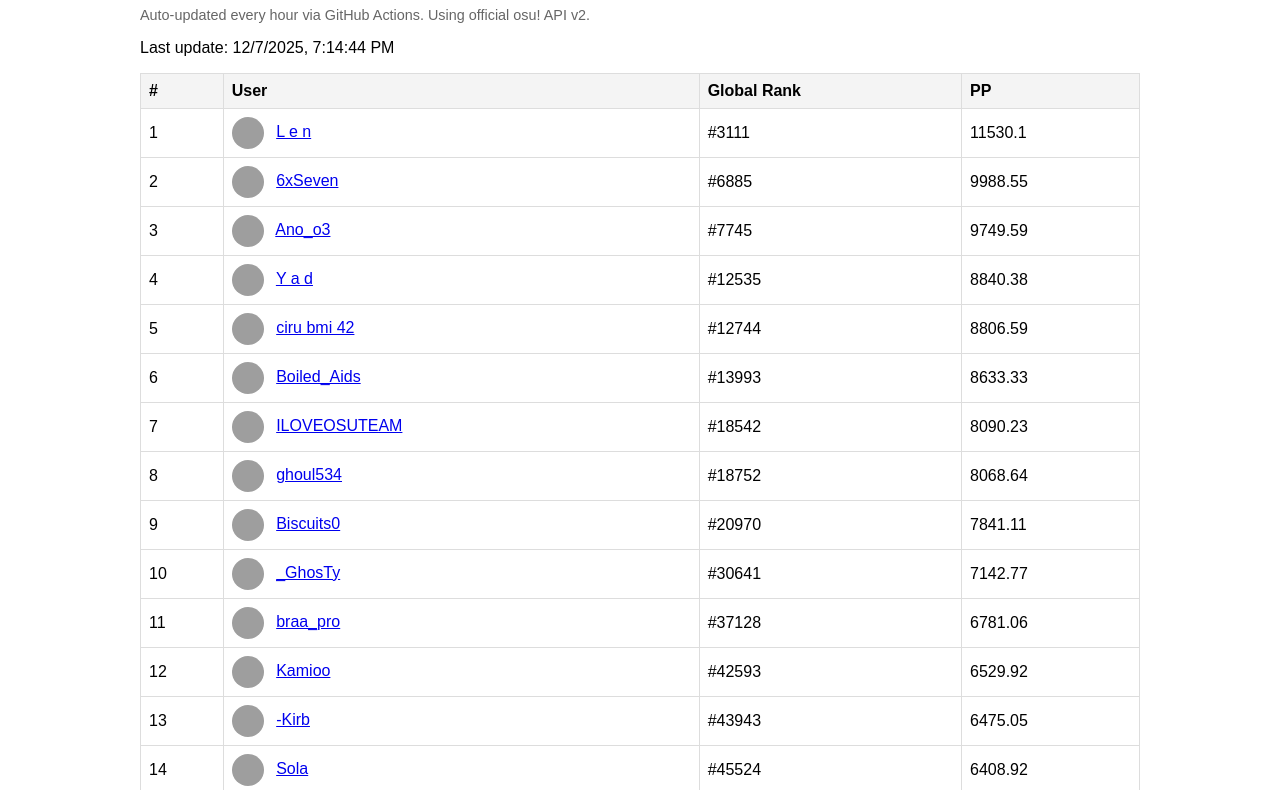
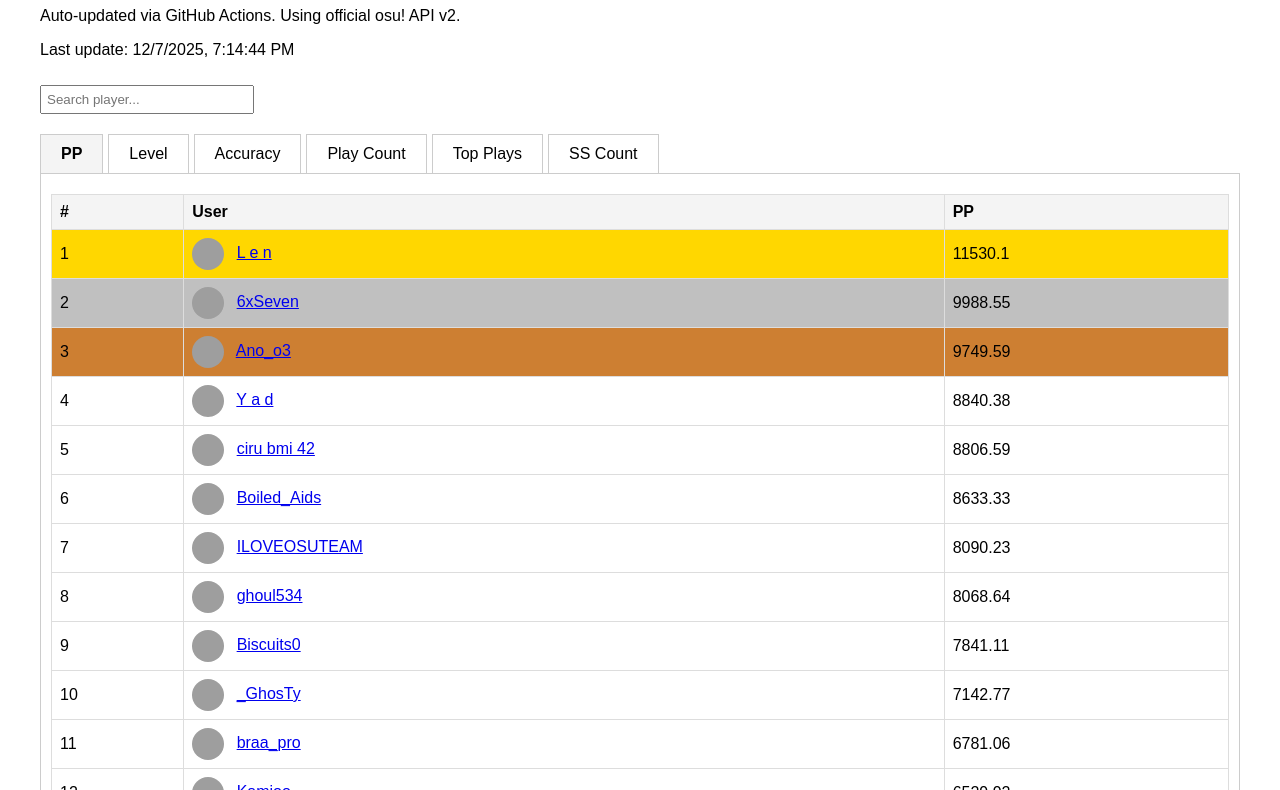
Before and after one commit to 4HM056/Heaven.github.io, a website: page index.html in a window 1280 px wide. Shown: the part 93-883 px from the top of the page. Drawn offline with Linux system fonts and the light colour scheme; grey boxes are pictures that could not be loaded.

Commit message:
Update index.html

```diff
--- a/index.html
+++ b/index.html
@@ -1,29 +1,48 @@
-<!doctype html>
+<!DOCTYPE html>
 <html>
 <head>
   <meta charset="utf-8" />
   <title>Osu! Iraq Leaderboard</title>
   <meta name="viewport" content="width=device-width,initial-scale=1" />
   <style>
-    body { font-family: Arial, sans-serif; padding: 20px; max-width: 1000px; margin: auto; }
-    table { border-collapse: collapse; width: 100%; }
+    body { font-family: Arial, sans-serif; padding: 20px; max-width: 1200px; margin: auto; }
+    table { border-collapse: collapse; width: 100%; margin-top: 10px; }
     th, td { border: 1px solid #ddd; padding: 8px; text-align: left; }
-    th { background: #f4f4f4; }
-    img.avatar { width: 32px; height: 32px; border-radius: 50%; vertical-align: middle; margin-right: 8px; }
-    .small { font-size: .9em; color: #666; }
+    th { background: #f4f4f4; cursor: pointer; }
+    .avatar { width: 32px; height: 32px; border-radius: 50%; vertical-align: middle; margin-right: 8px; }
+    .top1 { background-color: gold; }
+    .top2 { background-color: silver; }
+    .top3 { background-color: #cd7f32; }
+    .tabs { display: flex; margin-top: 20px; }
+    .tab { padding: 10px 20px; margin-right: 5px; cursor: pointer; border: 1px solid #ccc; border-bottom: none; }
+    .tab.active { background: #f4f4f4; font-weight: bold; }
+    .tab-content { border: 1px solid #ccc; padding: 10px; display: none; }
+    .tab-content.active { display: block; }
+    input.search { margin-top: 10px; padding: 5px; width: 200px; }
   </style>
 </head>
 <body>
   <h1>Osu! Iraq Leaderboard</h1>
-  <p class="small">Auto-updated every hour via GitHub Actions. Using official osu! API v2.</p>
+  <p class="small">Auto-updated via GitHub Actions. Using official osu! API v2.</p>
   <p>Last update: <span id="updated">-</span></p>
 
-  <table id="table" aria-live="polite">
-    <thead>
-      <tr><th>#</th><th>User</th><th>Global Rank</th><th>PP</th></tr>
-    </thead>
-    <tbody></tbody>
-  </table>
+  <input type="text" id="searchBox" class="search" placeholder="Search player...">
+
+  <div class="tabs">
+    <div class="tab active" data-tab="pp">PP</div>
+    <div class="tab" data-tab="level">Level</div>
+    <div class="tab" data-tab="accuracy">Accuracy</div>
+    <div class="tab" data-tab="play_count">Play Count</div>
+    <div class="tab" data-tab="top_plays">Top Plays</div>
+    <div class="tab" data-tab="ss_count">SS Count</div>
+  </div>
+
+  <div id="pp" class="tab-content active"><table><thead><tr><th>#</th><th>User</th><th>PP</th></tr></thead><tbody></tbody></table></div>
+  <div id="level" class="tab-content"><table><thead><tr><th>#</th><th>User</th><th>Level</th></tr></thead><tbody></tbody></table></div>
+  <div id="accuracy" class="tab-content"><table><thead><tr><th>#</th><th>User</th><th>Accuracy</th></tr></thead><tbody></tbody></table></div>
+  <div id="play_count" class="tab-content"><table><thead><tr><th>#</th><th>User</th><th>Play Count</th></tr></thead><tbody></tbody></table></div>
+  <div id="top_plays" class="tab-content"><table><thead><tr><th>#</th><th>User</th><th>Top Plays</th></tr></thead><tbody></tbody></table></div>
+  <div id="ss_count" class="tab-content"><table><thead><tr><th>#</th><th>User</th><th>SS Count</th></tr></thead><tbody></tbody></table></div>
 
 <script>
 async function load() {
@@ -31,34 +50,64 @@
     const res = await fetch('leaderboard.json', {cache: "no-store"});
     const json = await res.json();
 
-        document.getElementById('updated').textContent =
-          json.updated_at ? new Date(json.updated_at).toLocaleString() : '-';
+    document.getElementById('updated').textContent = new Date(json.updated_at).toLocaleString();
+    const items = json.items || [];
 
-        const tbody = document.querySelector('#table tbody');
+    function render(tableId, key, isNumber=true) {
+      const tbody = document.querySelector(`#${tableId} tbody`);
       tbody.innerHTML = '';
+      let filtered = items;
 
-        json.items.forEach((u, i) => {
+      const search = document.getElementById('searchBox').value.toLowerCase();
+      if(search) filtered = filtered.filter(p => p.username.toLowerCase().includes(search));
+
+      filtered.sort((a,b)=> isNumber ? (b[key]||0)-(a[key]||0) : 0)
+              .slice(0,100)
+              .forEach((p,i)=>{
         const tr = document.createElement('tr');
+        if(i===0) tr.classList.add('top1');
+        else if(i===1) tr.classList.add('top2');
+        else if(i===2) tr.classList.add('top3');
         tr.innerHTML = `
-            <td>${i + 1}</td>
-            <td>
-              <img src="${u.avatar_url}" class="avatar">
-              <a href="${u.profile_url}" target="_blank">${u.username}</a>
-            </td>
-            <td>#${u.rank ?? '-'}</td>
-            <td>${u.pp ?? '-'}</td>
+          <td>${i+1}</td>
+          <td><img src="${p.avatar_url}" class="avatar">
+              <a href="${p.profile_url}" target="_blank">${p.username}</a></td>
+          <td>${p[key]}</td>
         `;
         tbody.appendChild(tr);
       });
+    }
 
-      } catch (err) {
-        document.querySelector('#table tbody').innerHTML =
-          `<tr><td colspan="4">Error: ${err.message}</td></tr>`;
+    ['pp','level','accuracy','play_count','top_plays','ss_count'].forEach(k=>{
+      render(k,k);
+    });
+
+    document.getElementById('searchBox').addEventListener('input', ()=> {
+      ['pp','level','accuracy','play_count','top_plays','ss_count'].forEach(k=>{
+        render(k,k);
+      });
+    });
+
+  } catch(err){
+    console.error(err);
   }
 }
 
 load();
 setInterval(load, 60000);
+
+// Tabs functionality
+document.querySelectorAll('.tab').forEach(tab=>{
+  tab.addEventListener('click', ()=>{
+    document.querySelectorAll('.tab').forEach(t=>t.classList.remove('active'));
+    tab.classList.add('active');
+    const tabName = tab.dataset.tab;
+    document.querySelectorAll('.tab-content').forEach(tc=>{
+      tc.classList.remove('active');
+    });
+    document.getElementById(tabName).classList.add('active');
+  });
+});
 </script>
 </body>
 </html>
```
Lines whose indentation alone changed are shown as unchanged.
